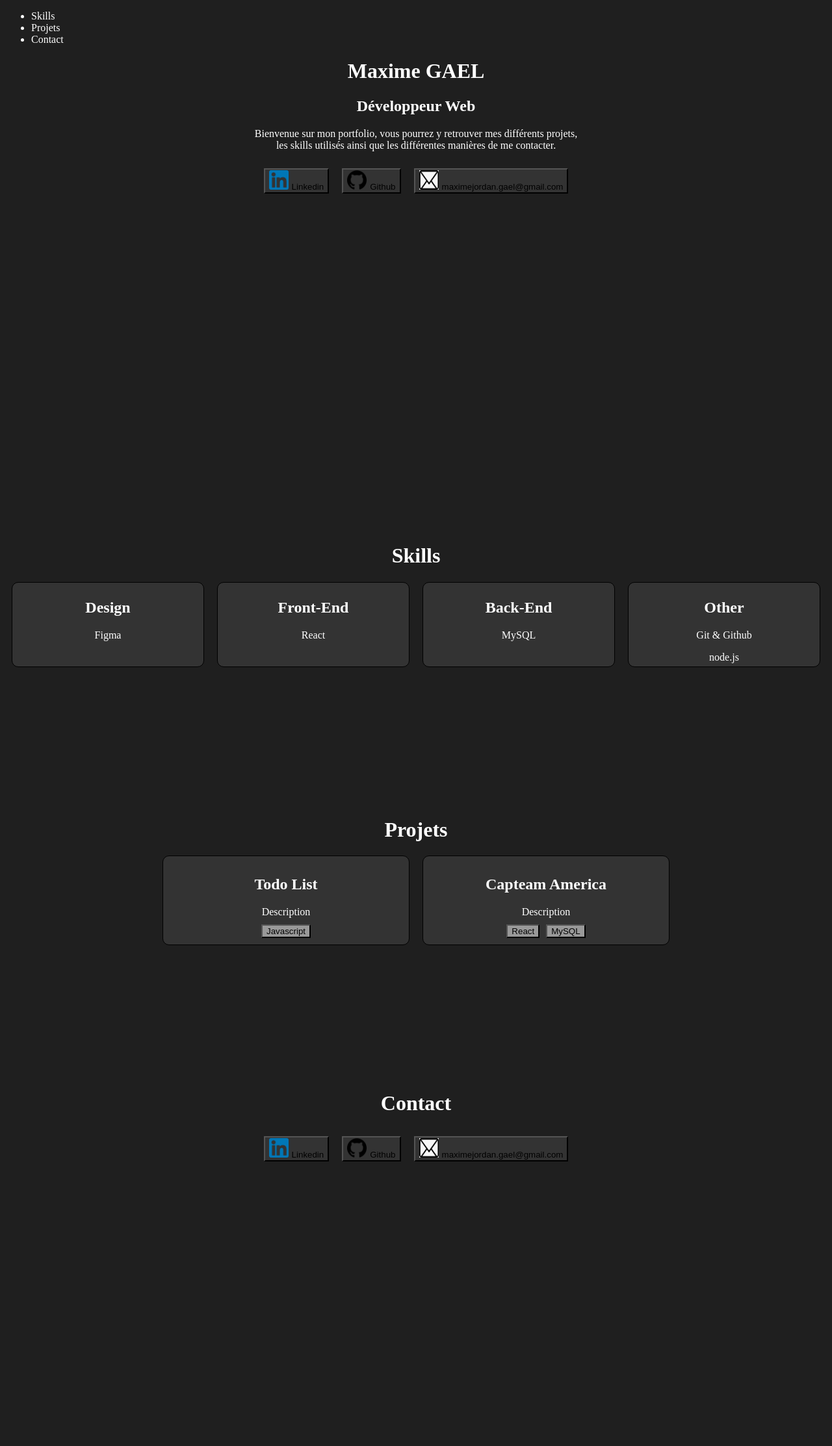
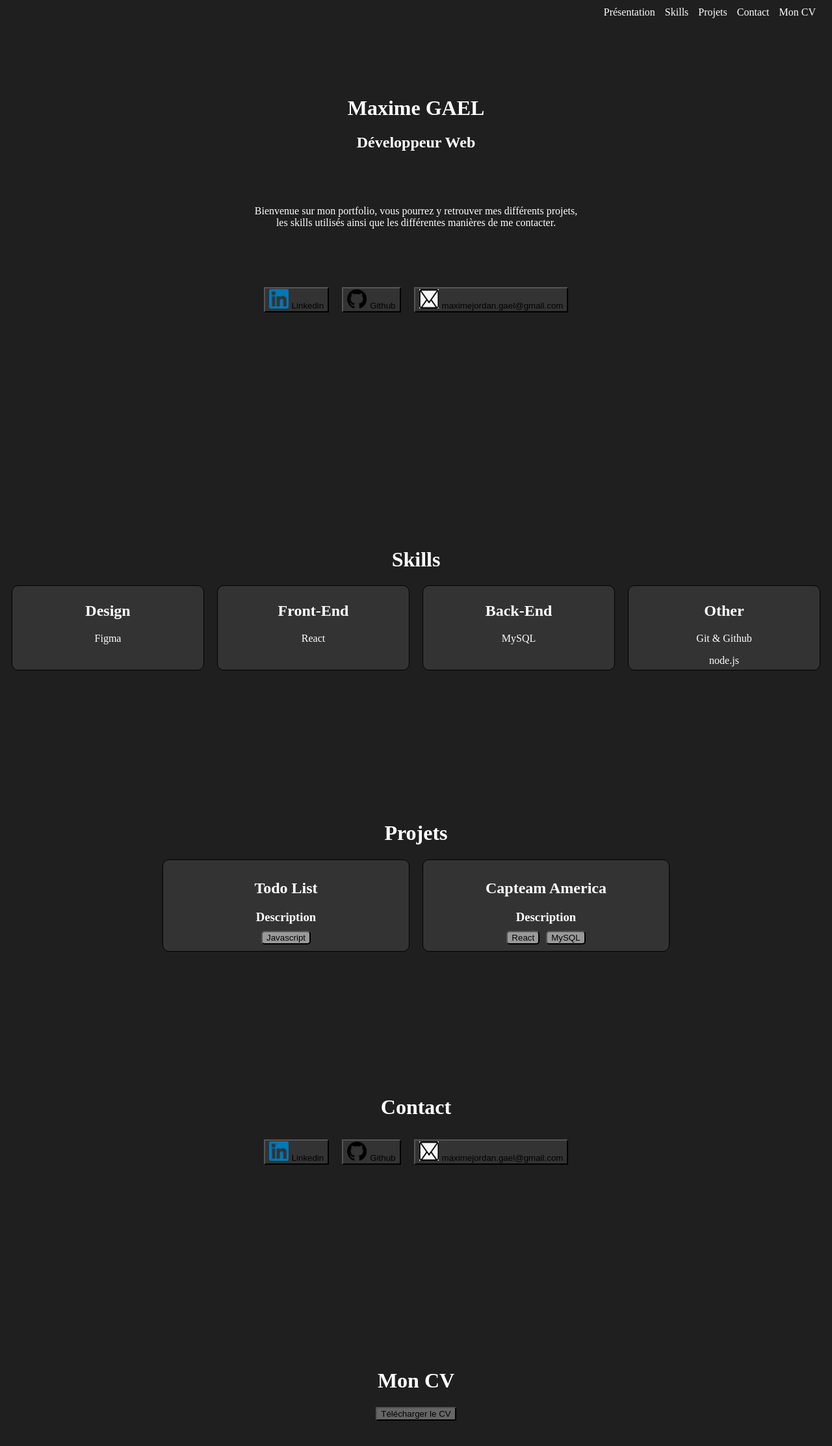
Before and after one commit to MaximeG971/Portfolio, a React (Vite) app: page / in a window 1280 px wide. Shown: the top 2226 px of the page at 65% size. Before the commit the page ends 2088 px from the top, so only its background shows below. Built offline with nearby package versions, Linux system fonts and the light colour scheme.

Commit message:
création du composant CV, modification du css pour mettre des ancres en lien avec les li de la navbar

```diff
--- a/src/App.css
+++ b/src/App.css
@@ -3,26 +3,54 @@ body {
   background-attachment: fixed;
   color: white;
 }
+
+/* Rubrique présentation */
+
+.page-presentation {
+  height: 100vh;
+}
+
+.page-presentation h1 {
+  padding-top: 10%;
+}
+
+.page-presentation p {
+  padding-top: 5%;
+}
+
+.liens-reseaux {
+  padding-top: 5%;
+}
+
 .div-principale h1,
 h2,
 p {
   display: flex;
   justify-content: center;
+  align-items: center;
   text-align: center;
 }
 
-.page-presentation {
-  height: 100vh;
-}
+/* Rubrique skills */
 
 .skills-container {
   height: 50vh;
 }
 
+/* Rubrique projet */
+
 .projets-container {
   height: 50vh;
 }
 
+/* Rubrique contact */
+
 .contact-container {
   height: 50vh;
 }
+
+/* Rubrique CV */
+
+.cv-container {
+  height: 25vh;
+}
--- a/src/App.jsx
+++ b/src/App.jsx
@@ -4,12 +4,13 @@ import Reseau from "./components/reseaux/Reseau";
 import Skills from "./components/skills/Skills";
 import Projets from "./components/projets/Projets";
 import Contact from "./components/contact/Contact";
+import Cv from "./components/CV/Cv";
 
 function App() {
   return (
     <div className="div-principale">
-      <div className="page-presentation">
-        <div className="navbar">
+      <div className="page-presentation" id="presentation">
+        <div className="navbar-container">
           <Nav />
         </div>
         <h1>Maxime GAEL</h1>
@@ -24,14 +25,17 @@ function App() {
           <Reseau />
         </div>
       </div>
-      <div className="skills-container">
+      <div className="skills-container" id="skills">
         <Skills />
       </div>
-      <div className="projets-container">
+      <div className="projets-container" id="projets">
         <Projets />
       </div>
-      <div className="contact-container">
+      <div className="contact-container" id="contact">
         <Contact />
+      </div>
+      <div className="cv-container" id="mon-cv">
+        <Cv />
       </div>
     </div>
   );
--- /dev/null
+++ b/src/components/CV/Cv.css
@@ -0,0 +1,11 @@
+.cv {
+  text-align: center;
+  width: 100%;
+  max-width: 800px;
+  margin: 0 auto;
+}
+
+.cv button {
+  cursor: pointer;
+  background: #666666;
+}
--- a/src/components/CV/Cv.jsx
+++ b/src/components/CV/Cv.jsx
@@ -1,14 +1,16 @@
-import React from "react";
+import "./Cv.css";
 
 function Cv() {
   return (
-    <div>
-      <h3>Mon CV</h3>
-      <a href="/CV-Dev-Alternance.pdf" download>
-        <button type="button" className="CV">
-          Télécharger le CV
-        </button>
-      </a>
+    <div className="cv">
+      <h1>Mon CV</h1>
+      <div className="mon-cv">
+        <a href="/CV-Dev-Alternance.pdf" download>
+          <button type="button" className="CV">
+            Télécharger le CV
+          </button>
+        </a>
+      </div>
     </div>
   );
 }
--- a/src/components/contact/Contact.css
+++ b/src/components/contact/Contact.css
@@ -27,3 +27,7 @@
   margin: 10px;
   background: #333333;
 }
+
+.contact button {
+  cursor: pointer;
+}
--- /dev/null
+++ b/src/components/navbar/Nav.css
@@ -0,0 +1,30 @@
+html {
+  scroll-behavior: smooth;
+}
+
+.navbar ul {
+  list-style-type: none;
+  padding: 0;
+  margin: 0;
+}
+
+.navbar {
+  position: fixed;
+  top: 10px;
+  right: 10px;
+}
+
+.navbar li {
+  display: inline-block;
+  margin-right: 15px;
+  cursor: pointer;
+}
+
+.navbar a {
+  color: white;
+  text-decoration: none;
+}
+
+.navbar li:hover {
+  text-decoration: underline;
+}
--- a/src/components/navbar/Nav.jsx
+++ b/src/components/navbar/Nav.jsx
@@ -1,10 +1,24 @@
+import "./Nav.css";
+
 function Nav() {
   return (
-    <nav>
+    <nav className="navbar">
       <ul>
-        <li>Skills</li>
-        <li>Projets</li>
-        <li>Contact</li>
+        <li>
+          <a href="#presentation">Présentation</a>
+        </li>
+        <li>
+          <a href="#skills">Skills</a>
+        </li>
+        <li>
+          <a href="#projets">Projets</a>
+        </li>
+        <li>
+          <a href="#contact">Contact</a>
+        </li>
+        <li>
+          <a href="#mon-cv">Mon CV</a>
+        </li>
       </ul>
     </nav>
   );
--- a/src/components/projets/Projet.css
+++ b/src/components/projets/Projet.css
@@ -22,7 +22,7 @@ h2 {
   text-align: center;
 }
 
-.liste-projets p {
+.liste-projets h3 {
   margin-bottom: 0;
 }
 
@@ -40,11 +40,10 @@ h2 {
   background: #333333;
 }
 
-.liste-projets button {
+.projets button {
   margin-left: 5px;
   margin-right: 5px;
   margin-top: 10px;
+  border-radius: 5px;
   background: #999999;
-  outline: none;
-  box-shadow: none;
 }
--- a/src/components/projets/Projets.jsx
+++ b/src/components/projets/Projets.jsx
@@ -7,12 +7,12 @@ function Projets() {
       <div className="liste-projets">
         <div className="projet-1">
           <h2>Todo List</h2>
-          <p>Description</p>
+          <h3>Description</h3>
           <button>Javascript</button>
         </div>
         <div className="projet-2">
           <h2>Capteam America</h2>
-          <p>Description</p>
+          <h3>Description</h3>
           <button>React</button>
           <button>MySQL</button>
         </div>
```
